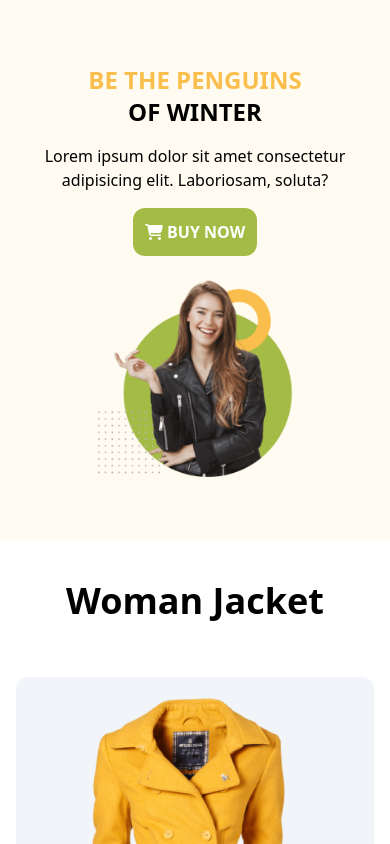
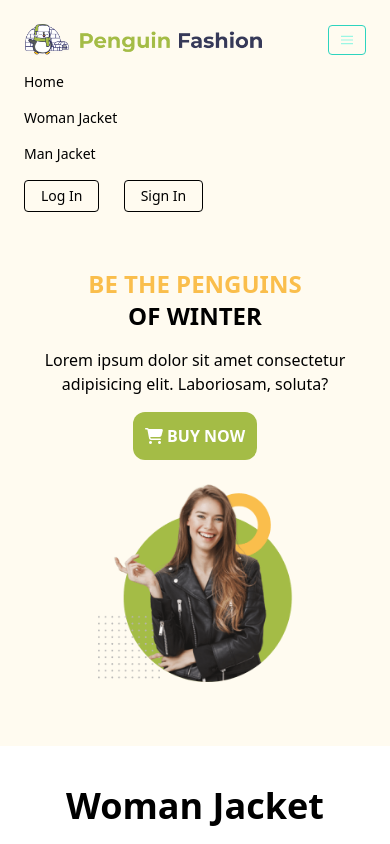
Before and after one commit to rashidul191/penguin-fashion, a plain HTML site: page index.html in a window 390 px wide. Shown: the top 844 px of the page. Drawn offline with nearby package versions, Linux system fonts and the light colour scheme.

Commit message:
add navigation menu

```diff
--- a/index.html
+++ b/index.html
@@ -29,9 +29,83 @@
     </script>
   </head>
   <body>
+
+
     <!-- Header Section Start -->
-    <header class="bg-penguin py-16">
-      <section class="container mx-auto sm:flex items-center justify-around">
+    <header class="bg-penguin">
+      <!-- Navigation Section Start -->
+      <nav class="flex items-center justify-between flex-wrap p-6">
+        <div class="flex items-center flex-shrink-0 text-black mr-6">
+          <!-- <svg
+            class="fill-current h-8 w-8 mr-2"
+            width="54"
+            height="54"
+            viewBox="0 0 54 54"
+            xmlns="http://www.w3.org/2000/svg"
+          >
+            <path
+              d="M13.5 22.1c1.8-7.2 6.3-10.8 13.5-10.8 10.8 0 12.15 8.1 17.55 9.45 3.6.9 6.75-.45 9.45-4.05-1.8 7.2-6.3 10.8-13.5 10.8-10.8 0-12.15-8.1-17.55-9.45-3.6-.9-6.75.45-9.45 4.05zM0 38.3c1.8-7.2 6.3-10.8 13.5-10.8 10.8 0 12.15 8.1 17.55 9.45 3.6.9 6.75-.45 9.45-4.05-1.8 7.2-6.3 10.8-13.5 10.8-10.8 0-12.15-8.1-17.55-9.45-3.6-.9-6.75.45-9.45 4.05z"
+            />
+          </svg> -->
+          <span class="font-semibold text-xl tracking-tight"><img class="w-60" src="images/icons/Group 33072.png" alt=""></span>
+        </div>
+        <div class="block lg:hidden">
+          <button
+            class="flex items-center px-3 py-2 border rounded text-teal-200 border-teal-400 hover:text-teal-500 hover:border-white"
+          >
+            <svg
+              class="fill-current h-3 w-3"
+              viewBox="0 0 20 20"
+              xmlns="http://www.w3.org/2000/svg"
+            >
+              <title>Menu</title>
+              <path d="M0 3h20v2H0V3zm0 6h20v2H0V9zm0 6h20v2H0v-2z" />
+            </svg>
+          </button>
+        </div>
+        <div class="w-full block flex-grow lg:flex lg:items-center lg:w-auto">
+          <div class="text-sm lg:flex-grow">
+            <a
+              href="#home"
+              class="block mt-4 lg:inline-block lg:mt-0 text-black hover:text-teal-500 mr-4"
+            >
+              Home
+            </a>
+            <a
+              href="#woman-jacket"
+              class="block mt-4 lg:inline-block lg:mt-0 text-black hover:text-teal-500 mr-4"
+            >
+              Woman Jacket
+            </a>
+            <a
+              href="#man-jacket"
+              class="block mt-4 lg:inline-block lg:mt-0 text-black hover:text-teal-500"
+            >
+              Man Jacket
+            </a>
+          </div>
+          <div>
+            <a
+              href="#"
+              class="inline-block text-sm px-4 py-2 leading-none border rounded text-black border-black hover:border-transparent hover:text-teal-500 hover:bg-white hover:border-teal-500 mr-5 mt-4 lg:mt-0"
+              >Log In</a
+            >
+
+            <a
+              href="#"
+              class="inline-block text-sm px-4 py-2 leading-none border rounded text-black border-black hover:border-transparent hover:text-teal-500 hover:bg-white hover:border-teal-500 mt-4 lg:mt-0"
+              >Sign In</a
+            >
+          </div>
+        </div>
+      </nav>
+      <!-- Navigation Section Start -->
+
+      <!-- Top Section Start -->
+      <section
+        id="home"
+        class="container mx-auto sm:flex items-center justify-around pt-8 pb-16"
+      >
         <div class="space-y-4 text-center sm:text-left px-4 sm:px-0">
           <h1 class="text-2xl sm:text-5xl uppercase font-bold">
             <span class="text-[#fabe4c]">Be the penguins</span><br />Of winter
@@ -52,11 +126,12 @@
           <img class="w-1/2 sm:w-full" src="images/model.png" alt="" />
         </div>
       </section>
+      <!-- Top Section End -->
     </header>
     <!-- Header Section End -->
 
     <!-- Woman Jacket Section Start -->
-    <main class="container mx-auto my-10">
+    <main id="woman-jacket" class="container mx-auto my-10">
       <h1 class="text-4xl font-bold text-center sm:text-left my-10">
         Woman Jacket
       </h1>
@@ -125,7 +200,7 @@
     <!-- Woman Jacket Section End -->
 
     <!-- Man Jacket Section Start -->
-    <main class="container mx-auto my-10">
+    <main id="man-jacket" class="container mx-auto my-10">
       <h1 class="text-4xl font-bold text-center sm:text-left my-10">
         Man Jacket
       </h1>
@@ -193,6 +268,7 @@
     </main>
     <!-- Man Jacket Section End -->
 
+    <!-- Customer Question Section Start -->
     <section class="container mx-auto py-10">
       <div class="grid sm:grid-cols-2 gap-10">
         <div>
@@ -247,5 +323,12 @@
         </div>
       </div>
     </section>
+    <!-- Customer Question Section End -->
+
+    <!-- Footer Section Start -->
+    <footer class="bg-black text-white text-center py-10 mt-5">
+      <p>&copy; 2022 Penguin Fashion with Tailwind CSS <br> by <a class="text-orange-400" href="https://github.com/rashidul191">Rashidul Islam</a></p>
+    </footer>
+    <!-- Footer Section End -->
   </body>
 </html>
```
Also changed, not shown: images/icons/Group 33072.png (renamed from icons/Group 33072.png), images/icons/Group 33091.png (renamed from icons/Group 33091.png), images/icons/Group 33102.png (renamed from icons/Group 33102.png), images/icons/green.png (renamed from icons/green.png), images/icons/image 12.png (renamed from icons/image 12.png), images/icons/image 13.png (renamed from icons/image 13.png), images/icons/image 14.png (renamed from icons/image 14.png), images/icons/shopping-cart 1.png (renamed from icons/shopping-cart 1.png).
